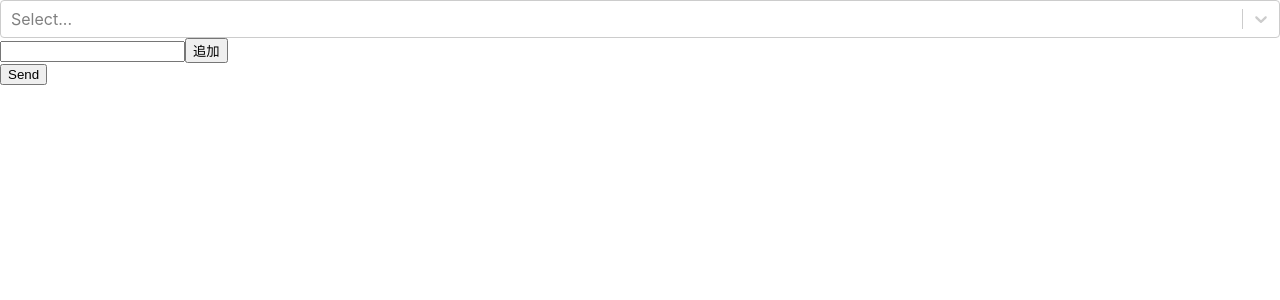
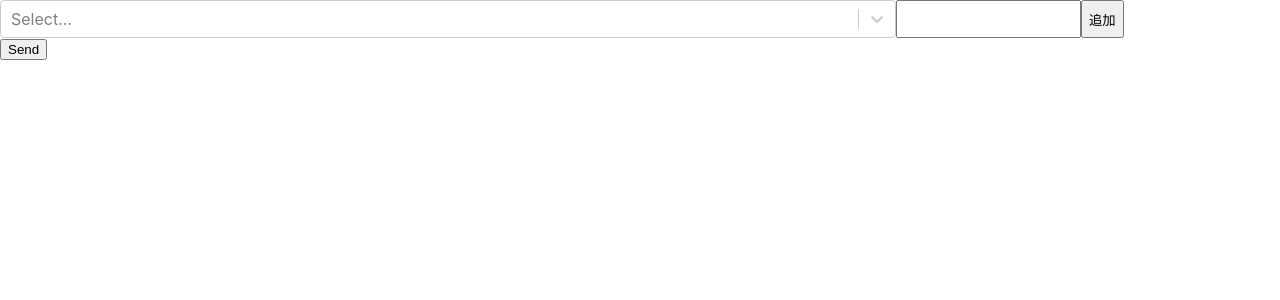
Before and after one commit to 20-shimizu/curry-app, a React (Create React App) app: page / in a window 1280 px wide. Shown: the top 300 px of the page. Built offline with nearby package versions, Linux system fonts and the light colour scheme.

Commit message:
入力用ボックスを右に配置

```diff
--- /dev/null
+++ b/src/Menu.css
@@ -0,0 +1,11 @@
+.container {
+  display: flex;
+  flex-flow: row;
+}
+
+.select {
+  width: 70%;
+}
+.inputContainer {
+  display: flex;
+}
--- a/src/Menu.tsx
+++ b/src/Menu.tsx
@@ -1,4 +1,5 @@
 import React, { useState } from "react"
+import "./Menu.css"
 import Select from "react-select";
 
 type MenuProps = {
@@ -31,17 +32,19 @@ const Menu: React.FC<MenuProps> = ({setSelectedIngredients}) => {
   }
 
   return (
-    <div>
-      <Select
+    <div className="container">
+      <Select className="select"
         isMulti
         options={options}
         onChange={handleChange}
       />
-      <input
-        value={inputText}
-        onChange={(event) => setInputText(event.target.value)}
-      />
-      <button onClick={addOptions}>追加</button>
+      <div className="inputContainer">
+        <input
+          value={inputText}
+          onChange={(event) => setInputText(event.target.value)}
+        />
+        <button onClick={addOptions}>追加</button>
+      </div>
     </div>
   );
 };
```
